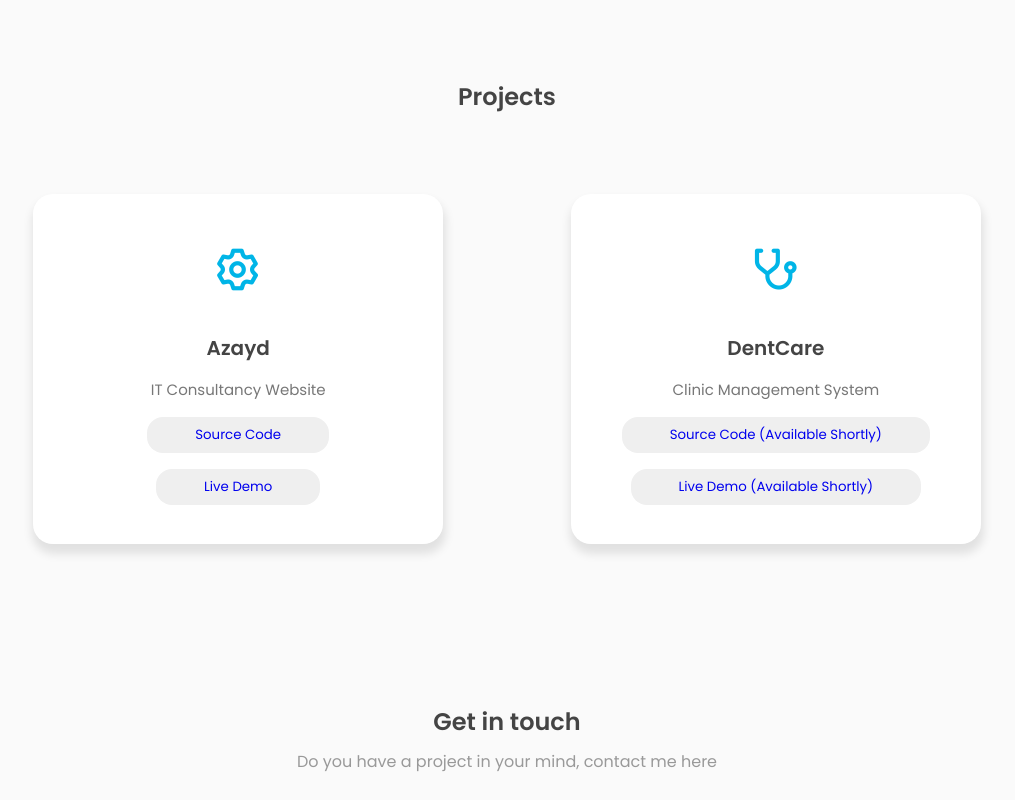
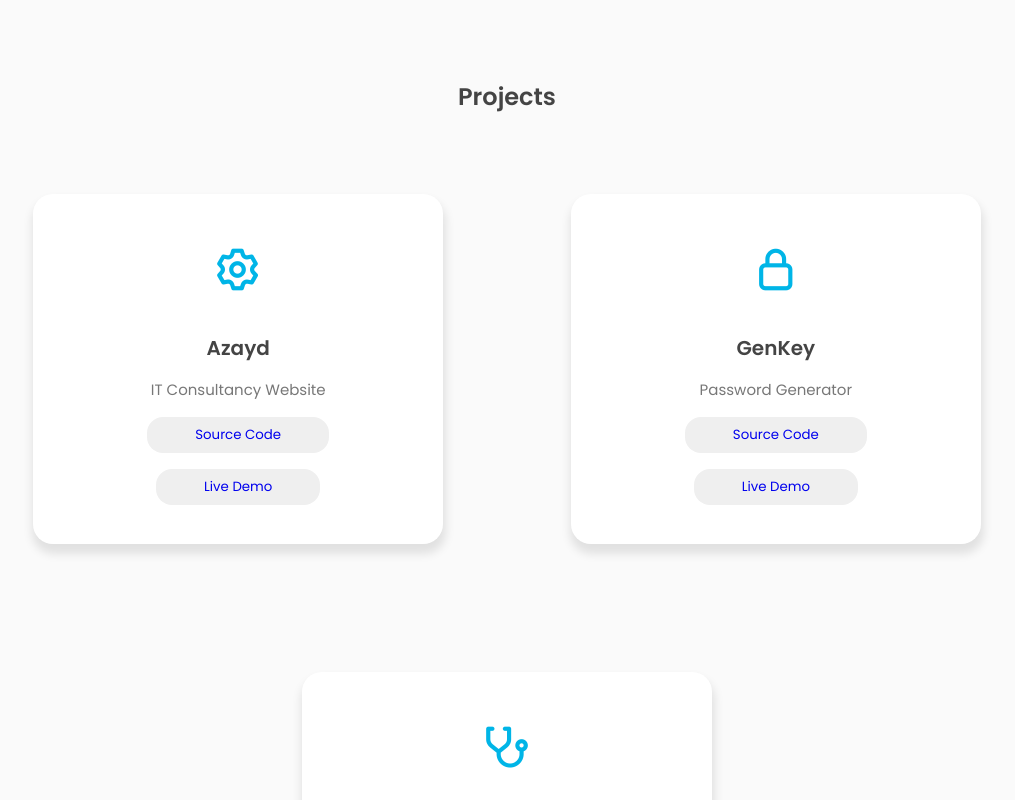
Before and after one commit to bhaveshjain2603/Portfolio-Website, a plain HTML site: page index.html in a window 1280 px wide. Shown: the part 2000-2800 px from the top of the page, without its empty margins (133-1148 px from the left). Drawn offline with nearby package versions, Linux system fonts and the light colour scheme.

Commit message:
Added new project section

```diff
--- a/index.html
+++ b/index.html
@@ -153,13 +153,13 @@
                     <h1>Experience</h1>
                 </div>
                 <div class="project-container">
-                    <div class="project-box">
+                    <!-- <div class="project-box">
                         <i class="uil uil-arrow"></i>
                         <h3>Web Developer</h3>
                         <label>Unified Mentor</label>
                         <label>July 2024 - Present</label>
                         <button><a href="">Project (Ongoing) </a></button>
-                    </div>
+                    </div> -->
                     <div class="project-box">
                         <i class="uil uil-brackets-curly"></i>
                         <h3>Full-Stack Web Developer</h3>
@@ -187,6 +187,13 @@
                         <label>IT Consultancy Website</label>
                         <button><a href="https://github.com/bhaveshjain2603/Azayd" target="_blank">Source Code</a></button>
                         <button><a href="https://azayd-it-consultancy.vercel.app" target="_blank">Live Demo</a></button>
+                    </div>
+                    <div class="project-box">
+                        <i class="uil uil-lock"></i>
+                        <h3>GenKey</h3>
+                        <label>Password Generator</label>
+                        <button><a href="https://github.com/bhaveshjain2603/password-generator" target="_blank">Source Code</a></button>
+                        <button><a href="https://sbk-genkey.vercel.app" target="_blank">Live Demo</a></button>
                     </div>
                     <div class="project-box">
                         <i class="uil uil-stethoscope-alt"></i>
```
